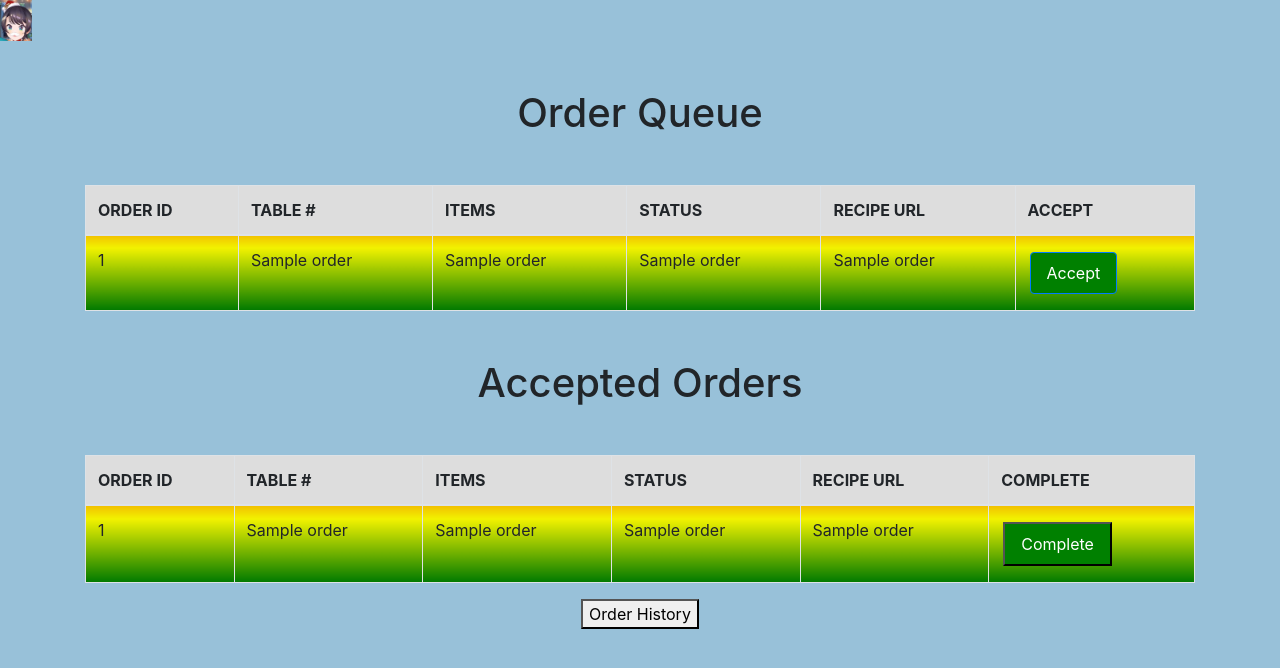
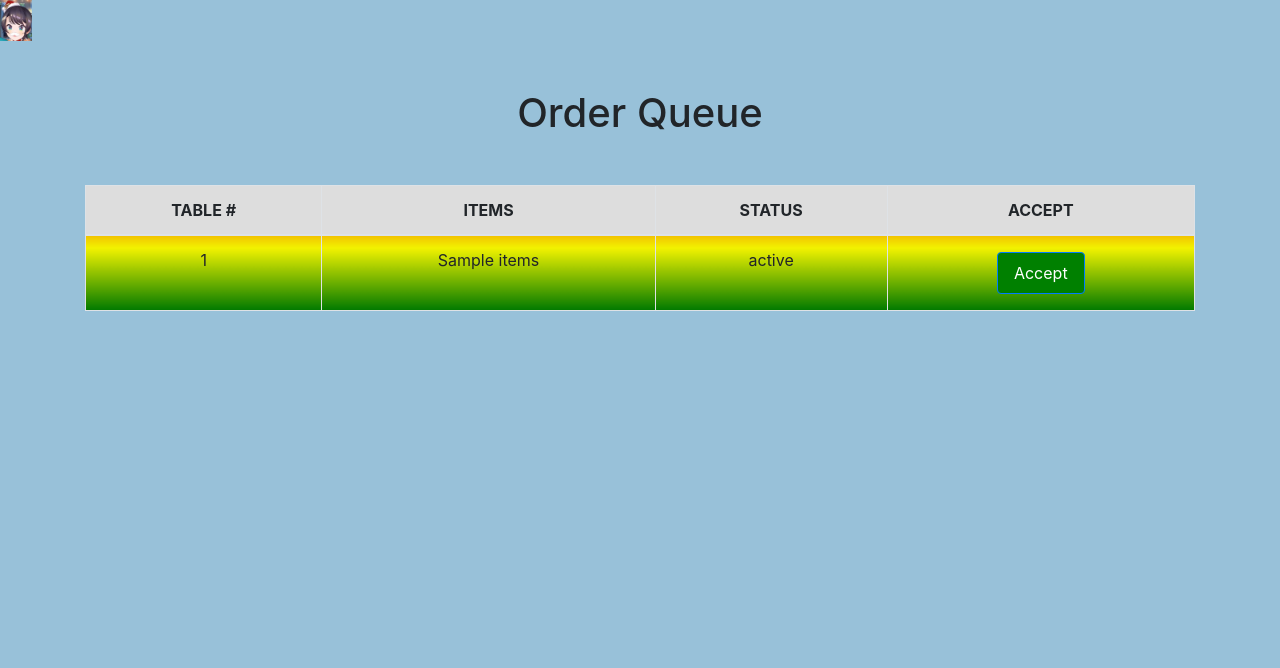
Before and after one commit to Yensid10/Multipurpose-Flask-Website-System-Project, a Flask app: template templates/kitchen.html in a window 1280 px wide. Shown: the top 668 px of the page. Run offline with Flask 2, Linux system fonts and the light colour scheme; the template is opened without the code that fills it: most values are stand-ins (such as "Sample title", 1, 10 or a date in 2020); some libraries are stand-ins or nearby versions.

Commit message:
retrieve and display data from MongoDB database and collection

```diff
--- a/Application.py
+++ b/Application.py
@@ -1,96 +1,25 @@
-import sqlite3
-
-from flask import Flask, render_template, redirect, url_for, jsonify
+from flask import Flask, render_template, jsonify
+from pymongo import MongoClient
 
 app = Flask(__name__)
 
+# Connect to MongoDB
+client = MongoClient('mongodb+srv://Theamzingu:Socr%40tis123@teamproject14.nnzfaib.mongodb.net/test')
 
-@app.route('/kitchen')
-def kitchen():
-    conn = sqlite3.connect("orders.db")
-    c = conn.cursor()
-    c.execute("SELECT * FROM order_queue")
-    orders = c.fetchall()
-    c.execute("SELECT * FROM accepted_orders")
-    accepted_orders = c.fetchall()
-    conn.close()
-    return render_template("kitchen.html", orders=orders, accepted_orders=accepted_orders)
+db = client["Kitchen"]
+collection = db["order_queue"]
 
 
-@app.route('/order_history')
-def order_history():
-    conn = sqlite3.connect("orders.db")
-    c = conn.cursor()
-    c.execute("SELECT * FROM order_history")
-    order_history = c.fetchall()
-    conn.close()
-    return render_template('order_history.html', order_history=order_history)
-
-
-@app.route('/accept_order/<int:order_id>')
-def accept_order(order_id):
-    conn = sqlite3.connect('orders.db')
-    cursor = conn.cursor()
-
-    cursor.execute("SELECT * FROM order_queue WHERE id=?", (order_id,))
-    order = cursor.fetchone()
-
-    cursor.execute("INSERT INTO accepted_orders (id, table_number, items, status, recipe_url) VALUES (?, ?, ?, ?, ?)",
-                   (order_id, order[1], order[2], order[3], order[4]))
-    conn.commit()
-
-    cursor.execute("DELETE FROM order_queue WHERE id=?", (order_id,))
-    conn.commit()
-
-    conn = sqlite3.connect('orders.db')
-    c = conn.cursor()
-    c.execute("UPDATE accepted_orders SET status = '<preparing>' WHERE id=?", (order_id,))
-    conn.commit()
-
-    return redirect(url_for('kitchen'))
-
-
-@app.route('/complete_order/<int:order_id>')
-def complete_order(order_id):
-    conn = sqlite3.connect('orders.db')
-    cursor = conn.cursor()
-
-    cursor.execute("SELECT * FROM accepted_orders WHERE id=?", (order_id,))
-    order = cursor.fetchone()
-
-    cursor.execute("INSERT INTO order_history (id, table_number, items, status, recipe_url) VALUES (?, ?, ?, ?, ?)",
-                   (order_id, order[1], order[2], order[3], order[4]))
-    conn.commit()
-
-    cursor.execute("DELETE FROM accepted_orders WHERE id=?", (order_id,))
-    conn.commit()
-
-    conn = sqlite3.connect('orders.db')
-    c = conn.cursor()
-    c.execute("UPDATE order_history SET status = '<complete>' WHERE id=?", (order_id,))
-    conn.commit()
-
-    return redirect(url_for('kitchen'))
+@app.route("/kitchen")
+def kitchen():
+    orders = list(collection.find())
+    return render_template("kitchen.html", orders=orders)
 
 
 @app.route("/order_queue_data")
 def order_queue_data():
-    conn = sqlite3.connect("orders.db")
-    c = conn.cursor()
-    c.execute("SELECT * FROM order_queue")
-    order_queue = c.fetchall()
-    conn.close()
-    return jsonify(order_queue)
-
-
-@app.route("/accepted_orders_data")
-def accepted_orders_data():
-    conn = sqlite3.connect("orders.db")
-    c = conn.cursor()
-    c.execute("SELECT * FROM accepted_orders")
-    accepted_orders = c.fetchall()
-    conn.close()
-    return jsonify(accepted_orders)
+    orders = list(collection.find({}, {"_id": False}))
+    return jsonify(orders)
 
 
 if __name__ == "__main__":
--- a/static/script.js
+++ b/static/script.js
@@ -1,32 +1,3 @@
-document.addEventListener("DOMContentLoaded", function () {
-    document.querySelectorAll('.accept-button').forEach(button => {
-        button.addEventListener('click', function () {
-            const orderID = this.id.split('-')[2];
-            console.log("Accepting order with ID:", orderID);
-            window.location.href = '/accept_order/' + orderID;
-        });
-    });
-});
-
-document.addEventListener("DOMContentLoaded", function () {
-    document.querySelectorAll('.complete-button').forEach(button => {
-        button.addEventListener('click', function () {
-            const orderID = this.id.split('-')[2];
-            console.log("Completing order with ID:", orderID);
-            window.location.href = '/complete_order/' + orderID;
-        });
-    });
-});
-
-document.addEventListener("DOMContentLoaded", function () {
-    document.querySelectorAll('.order-history-button').forEach(button => {
-        button.addEventListener('click', function () {
-            const orderID = this.id.split('-')[2];
-            console.log("Redirecting to order history:", orderID);
-            window.location.href = '/order_history';
-        });
-    });
-});
 
 var oqprevData;
 
@@ -47,24 +18,3 @@ document.addEventListener("DOMContentLoaded", function () {
 }
 setInterval(getOrderQueueData, 5000);
 });
-
-
-
-var aoprevData;
-
-document.addEventListener("DOMContentLoaded", function () {
-    function getAcceptedOrdersData() {
-    $.getJSON("/accepted_orders_data", function (aodata) {
-        if (aoprevData == null) {
-            aoprevData = aodata;
-        }
-
-        else if (JSON.stringify(aodata) !== JSON.stringify(aoprevData)) {
-            console.log("Accepted orders data changed, reloading page...");
-            aoprevData = aodata;
-            location.reload();
-        }
-    });
-}
-setInterval(getAcceptedOrdersData, 5000);
-});
--- a/static/style.css
+++ b/static/style.css
@@ -1,13 +1,15 @@
 table {
-    width: 100%;
+    width: 50%;
     border-collapse: collapse;
     background: linear-gradient(to bottom, red, yellow, green);
+    margin-left: auto;
+    margin-right: auto;
 }
 
 th, td {
     border: 1px solid black;
     padding: 8px;
-    text-align: left;
+    text-align: center;
 }
 
 th {
--- a/templates/kitchen.html
+++ b/templates/kitchen.html
@@ -18,63 +18,27 @@
     <table class="table table-bordered table-striped" id="order-queue-table">
         <thead>
         <tr>
-            <th>Order ID</th>
             <th>Table #</th>
             <th>Items</th>
             <th>Status</th>
-            <th>Recipe URL</th>
             <th>Accept</th>
         </tr>
         </thead>
         <tbody>
         {% for order in orders %}
             <tr>
-                <td>{{ order[0] }}</td>
-                <td>{{ order[1] }}</td>
-                <td>{{ order[2] }}</td>
-                <td>{{ order[3] }}</td>
-                <td>{{ order[4] }}</td>
+                <td>{{ order["table_number"] }}</td>
+                <td>{{ order["items"] }}</td>
+                <td>{{ order["status"] }}</td>
                 <td>
-                    <button class="btn btn-primary accept-button" {% if order[3] == "<pending>" %} disabled {% endif %}
-                            id="accept-order-{{ order[0] }}">Accept
+                    <button class="btn btn-primary accept-button" {% if order["status"] == "<pending>" %} disabled {% endif %}
+                            id="accept-order-{{ order["_id"] }}">Accept
                     </button>
                 </td>
             </tr>
         {% endfor %}
         </tbody>
     </table>
-
-    <h1 class="text-center mt-5 mb-5">Accepted Orders</h1>
-    <table class="table table-bordered table-striped" id="accepted-orders-table">
-        <thead>
-        <tr>
-            <th>Order ID</th>
-            <th>Table #</th>
-            <th>Items</th>
-            <th>Status</th>
-            <th>Recipe URL</th>
-            <th>Complete</th>
-        </tr>
-        </thead>
-        <tbody>
-        {% for order in accepted_orders %}
-            <tr>
-                <td>{{ order[0] }}</td>
-                <td>{{ order[1] }}</td>
-                <td>{{ order[2] }}</td>
-                <td>{{ order[3] }}</td>
-                <td>{{ order[4] }}</td>
-                <td>
-                    <button class="complete-button" id="complete-order-{{ order[0] }}">Complete</button>
-                </td>
-            </tr>
-        {% endfor %}
-        </tbody>
-    </table>
-</div>
-<div class="center">
-    <button class="order-history-button">Order History</a>
-    </button>
 </div>
 </body>
 </html>
```
